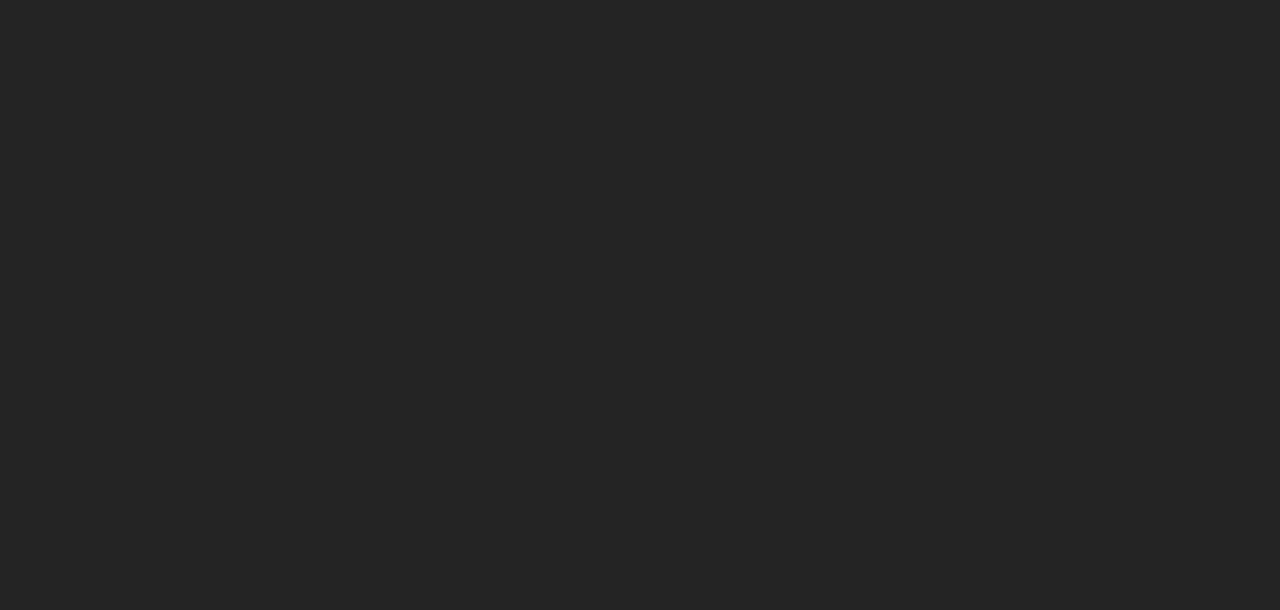
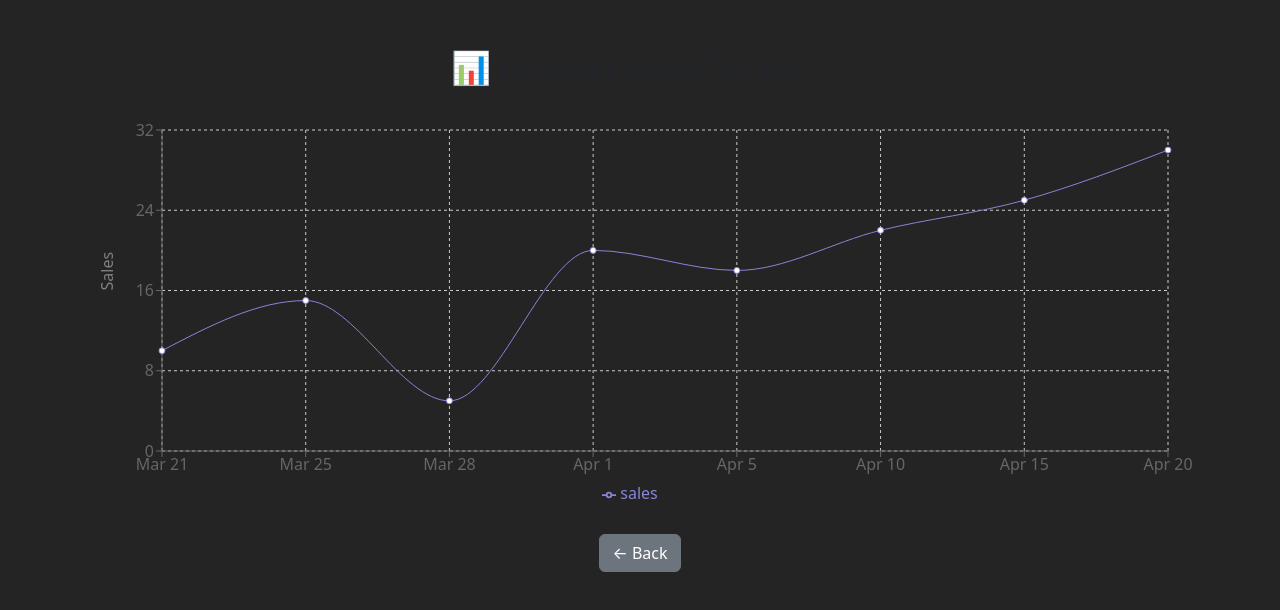
Before and after one commit to CrappyOneHere/v2FiveMusketeers, a React (Vite) app in the folder fiveMusksFrontend/: page /productStats/1 in a window 1280 px wide. Before the commit this address had no page. Shown: the top 610 px of the page. Built offline with nearby package versions, Linux system fonts and the light colour scheme.

Commit message:
Hardcoded the graph for the interesting feature we can include

```diff
--- a/fiveMusksFrontend/package.json
+++ b/fiveMusksFrontend/package.json
@@ -14,7 +14,8 @@
     "bootstrap": "^5.3.5",
     "react": "^19.0.0",
     "react-bootstrap": "^2.10.9",
-    "react-dom": "^19.0.0"
+    "react-dom": "^19.0.0",
+    "recharts": "^2.15.3"
   },
   "devDependencies": {
     "@eslint/js": "^9.21.0",
--- a/fiveMusksFrontend/src/App.jsx
+++ b/fiveMusksFrontend/src/App.jsx
@@ -12,6 +12,7 @@
 import SellerViewProducts from './components/SellerViewProducts';
 import SellerViewOrders from './components/SellerViewOrders';
 import SellerViewOrderDetails from './components/SellerViewOrderDetails';
+import ProductStats from "./components/ProductStats";
 import './App.css'
 
 function App() {
@@ -51,6 +52,7 @@
             <Route path="/sellerViewProducts" element={<SellerViewProducts setUserRole={setUserRole} userRole={userRole} setEmail={setEmail} setName={setName} email={email}/>}> </Route>
             <Route path="/sellerViewOrders" element={<SellerViewOrders setUserRole={setUserRole} userRole={userRole} setEmail={setEmail} setName={setName} email={email}/>}> </Route>
             <Route path="/viewSellerOrders/:id" element={<SellerViewOrderDetails setUserRole={setUserRole} userRole={userRole} setEmail={setEmail} setName={setName} email={email}/>}> </Route>
+            <Route path="/productStats/:productId" element={<ProductStats />} />
           </Routes>
         </BrowserRouter>
     </>
--- /dev/null
+++ b/fiveMusksFrontend/src/components/ProductStats.jsx
@@ -0,0 +1,42 @@
+import React from "react";
+import { useParams } from "react-router-dom";
+import { LineChart, Line, XAxis, YAxis, CartesianGrid, Tooltip, Legend, ResponsiveContainer } from "recharts";
+import Button from "react-bootstrap/Button";
+import { useNavigate } from "react-router-dom";
+
+const fakeSalesData = [
+  { date: "Mar 21", sales: 10 },
+  { date: "Mar 25", sales: 15 },
+  { date: "Mar 28", sales: 5 },
+  { date: "Apr 1", sales: 20 },
+  { date: "Apr 5", sales: 18 },
+  { date: "Apr 10", sales: 22 },
+  { date: "Apr 15", sales: 25 },
+  { date: "Apr 20", sales: 30 },
+];
+
+const ProductStats = () => {
+  const { productId } = useParams();
+  const nav = useNavigate();
+
+  return (
+    <div className="container mt-5">
+      <h2 className="text-center mb-4">📊 Product Stats for ID: {productId}</h2>
+      <ResponsiveContainer width="100%" height={400}>
+        <LineChart data={fakeSalesData} margin={{ top: 20, right: 30, left: 20, bottom: 5 }}>
+          <CartesianGrid strokeDasharray="3 3" />
+          <XAxis dataKey="date" />
+          <YAxis label={{ value: 'Sales', angle: -90, position: 'insideLeft' }} />
+          <Tooltip />
+          <Legend />
+          <Line type="monotone" dataKey="sales" stroke="#8884d8" activeDot={{ r: 8 }} />
+        </LineChart>
+      </ResponsiveContainer>
+      <div className="text-center mt-4">
+        <Button variant="secondary" onClick={() => nav(-1)}>← Back</Button>
+      </div>
+    </div>
+  );
+};
+
+export default ProductStats;
--- a/fiveMusksFrontend/src/components/SellerProductCard.jsx
+++ b/fiveMusksFrontend/src/components/SellerProductCard.jsx
@@ -6,6 +6,7 @@
 
 function SellerProductCard(props) {
     const [isDeleting, setIsDeleting] = useState(false);
+    const nav = useNavigate();
 
     const deleteProductHandler = async () => {
         const confirmDelete = window.confirm(`Are you sure you want to delete "${props.title}"?`);
@@ -24,7 +25,7 @@
                 }
             );
             alert(response.data.message || 'Product deleted successfully');
-            props.refreshProducts(); // Refresh product list
+            props.refreshProducts();
         } catch (err) {
             console.error(err);
             alert("Error deleting product: " + (err.response?.data?.error || err.message));
@@ -42,8 +43,8 @@
             <Card.Text>{`Quantity: ${props.quantity}`}</Card.Text>
 
             <div className="d-flex justify-content-between mt-3">
-                <Button variant="dark" size="sm" onClick={props.onView}>View</Button>
-                <Button variant="danger" size="sm" disabled={isDeleting} onClick={deleteProductHandler}> {isDeleting ? "Deleting..." : "Delete"}</Button>
+            <Button variant="dark" size="sm" onClick={() => nav(`/productStats/${props.productId}`)}>View</Button>
+            <Button variant="danger" size="sm" disabled={isDeleting} onClick={deleteProductHandler}> {isDeleting ? "Deleting..." : "Delete"}</Button>
             </div>
             </Card.Body>
         </Card>
```
Also changed, not shown: 1 other file (tests, documents, lock files or other folders).
